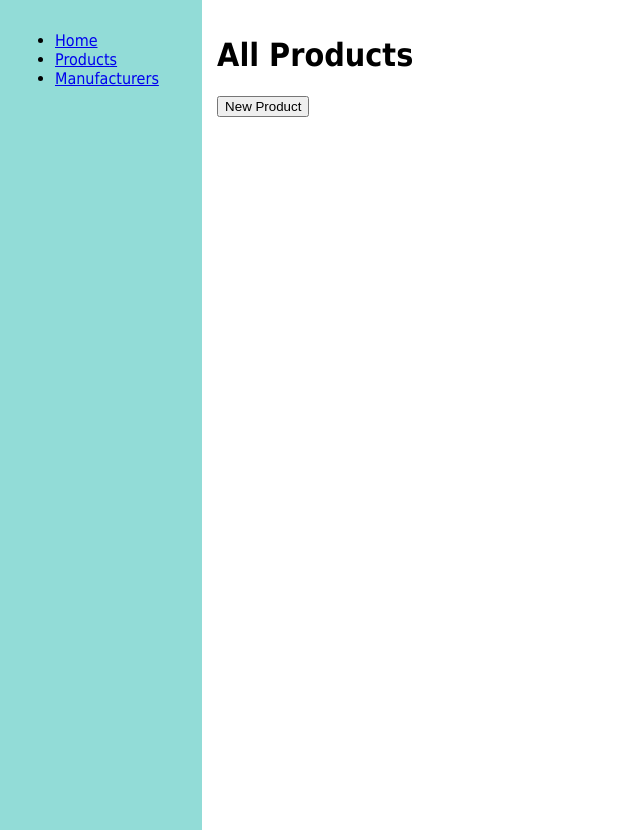
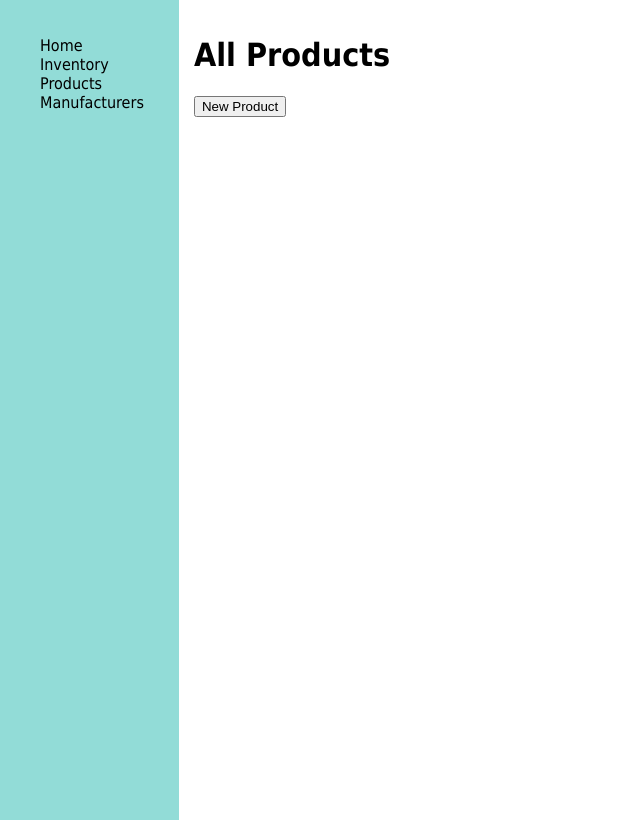
Before and after one commit to benbeardyman/Camera_Shop_Inventory_App, a Flask app: page /products in a window 1280 px wide. Shown: the whole page, without its empty margins (0-640 px from the left). Run offline with Flask 2, Linux system fonts and the light colour scheme; data that the repository does not hold is empty; some libraries are stand-ins or nearby versions.

Commit message:
css: made sidebar fixed, with main area scrolling independantly

```diff
--- a/camera_shop/controllers/product_controller.py
+++ b/camera_shop/controllers/product_controller.py
@@ -12,6 +12,11 @@ products_blueprint = Blueprint("products", __name__)
 def products():
     products = product_repository.select_all()
     return render_template("products/index.html", products=products)
+
+@products_blueprint.route("/products/inventory")
+def inventory():
+    products = product_repository.select_all()
+    return render_template("products/inventory.html", products=products)
 
 @products_blueprint.route("/products/<id>")
 def show(id):
--- a/camera_shop/static/style.css
+++ b/camera_shop/static/style.css
@@ -6,23 +6,35 @@ body{
 }
 
 .sidebar{
-    padding: 15px;
+    padding-top: 20px;
     background-color: rgb(146, 220, 215);
     height: 100vh;
     grid-area: menu;
+}
+
+.menu li a{
+    text-decoration: none;
+    color: rgb(0, 0, 0);
+    font-size: 1rem;
+}
+
+.menu li{
+    list-style: none;
 }
 
 .main_area{
     padding:15px;
     height: 100vh;
     grid-area: main;
+    overflow: auto;
 }
 
 
 #grid-container {
     display: grid;
     grid-template-areas:
+
         'menu main';
-    grid-template-columns: 1.5fr 8fr;
-
+    grid-template-columns: 1.3fr 8fr;
+    min-height: 100%;
     }
--- a/camera_shop/templates/base.html
+++ b/camera_shop/templates/base.html
@@ -17,6 +17,7 @@
             <nav>
                 <ul class="menu">
                     <li><a href="/">Home</a></li>
+                    <li><a href="/products/inventory">Inventory</a></li>
                     <li><a href="/products">Products</a></li>
                     <li><a href="/manufacturers">Manufacturers</a></li>
                 </ul>
```
Also changed, not shown: camera_shop/templates/products/inventory.html (added, +27 -0 lines).
